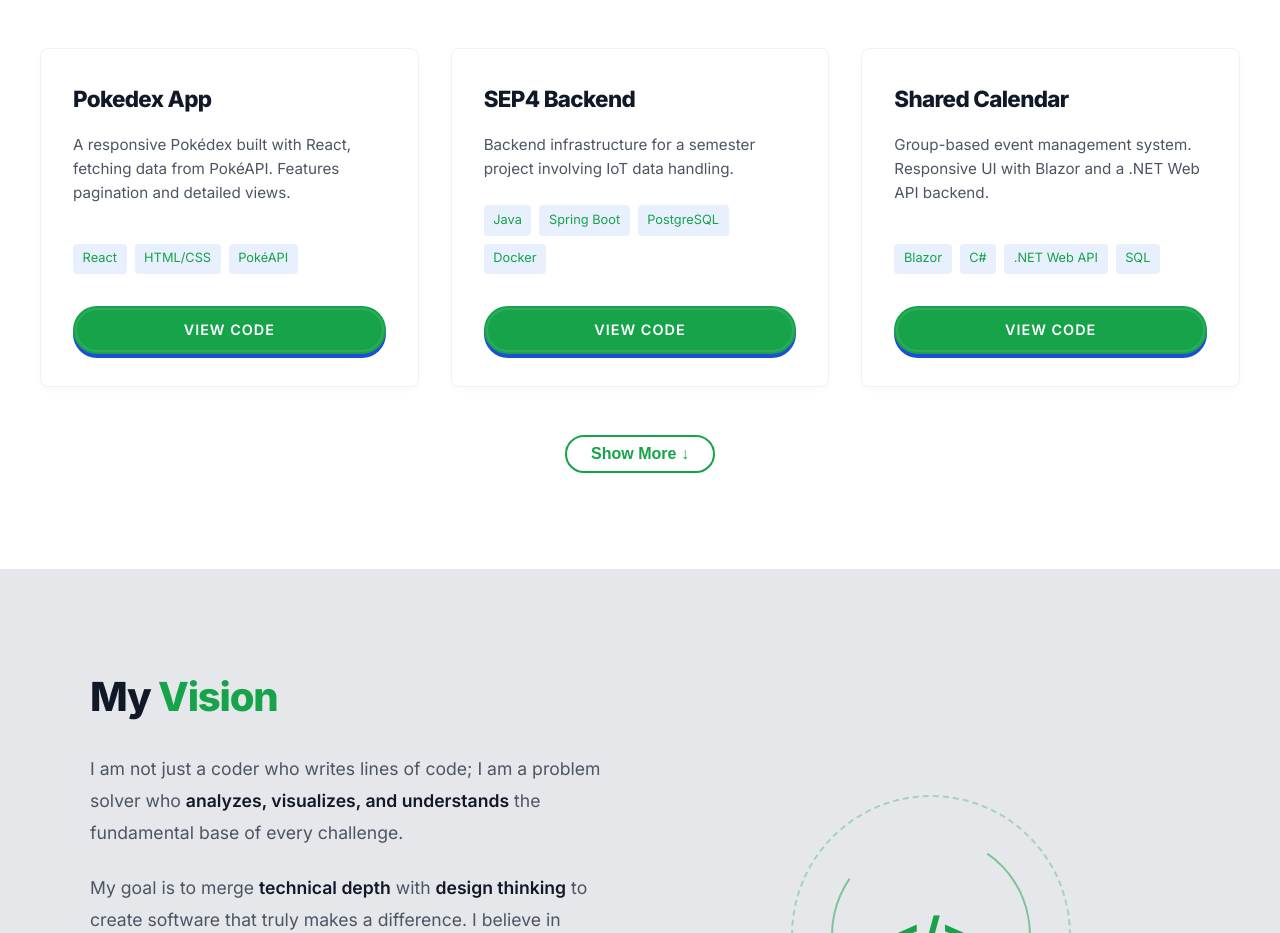
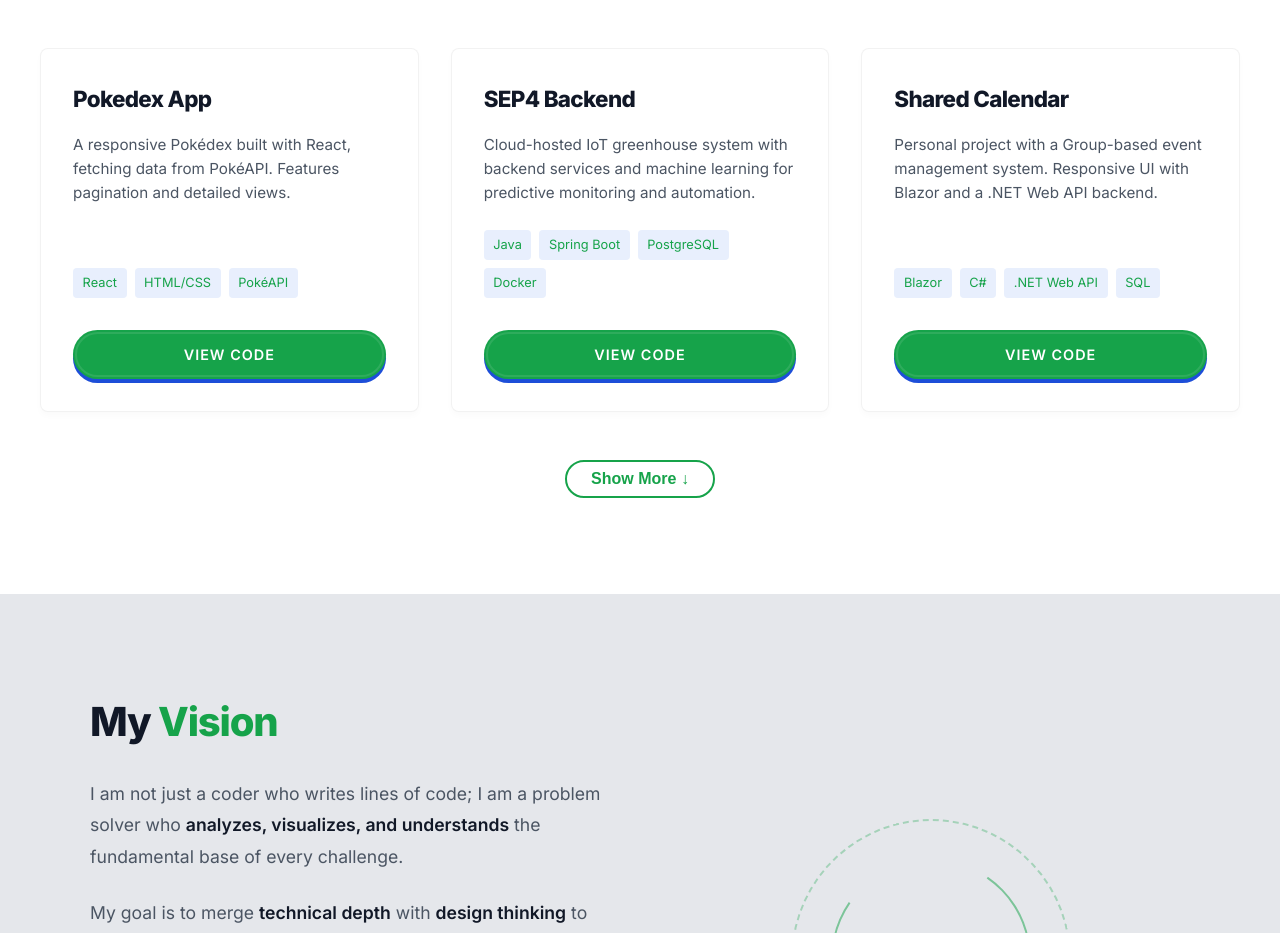
Before and after one commit to SupennD/supen-portfolio, a React (Vite) app: page / in a window 1280 px wide. Shown: the part 960-1893 px from the top of the page. Built offline with nearby package versions, Linux system fonts and the light colour scheme.

Commit message:
content: update project descriptions

```diff
--- a/src/components/Projects.jsx
+++ b/src/components/Projects.jsx
@@ -15,13 +15,13 @@ const Projects = () => {
         },
         {
             title: "SEP4 Backend",
-            desc: "Backend infrastructure for a semester project involving IoT data handling.",
+            desc: "Cloud-hosted IoT greenhouse system with backend services and machine learning for predictive monitoring and automation.",
             tech: ["Java", "Spring Boot", "PostgreSQL", "Docker"],
             link: "https://github.com/SupennD/SEP4-backend"
         },
         {
             title: "Shared Calendar",
-            desc: "Group-based event management system. Responsive UI with Blazor and a .NET Web API backend.",
+            desc: "Personal project with a Group-based event management system. Responsive UI with Blazor and a .NET Web API backend.",
             tech: ["Blazor", "C#", ".NET Web API", "SQL"],
             link: "https://github.com/SupennD/Shared_Calendar"
         },
@@ -33,7 +33,7 @@ const Projects = () => {
         },
         {
             title: "Semester 2 Bingo Game",
-            desc: "Interactive bingo game developed as a semester project.",
+            desc: "Favorite one as Interactive bingo board game where 4 players compete to make the combination and make bingo developed as a semester project.",
             tech: ["Java", "JavaFX", "Design Patterns"],
             link: "https://github.com/SupennD/Semester2_BingoGame"
         },
```
